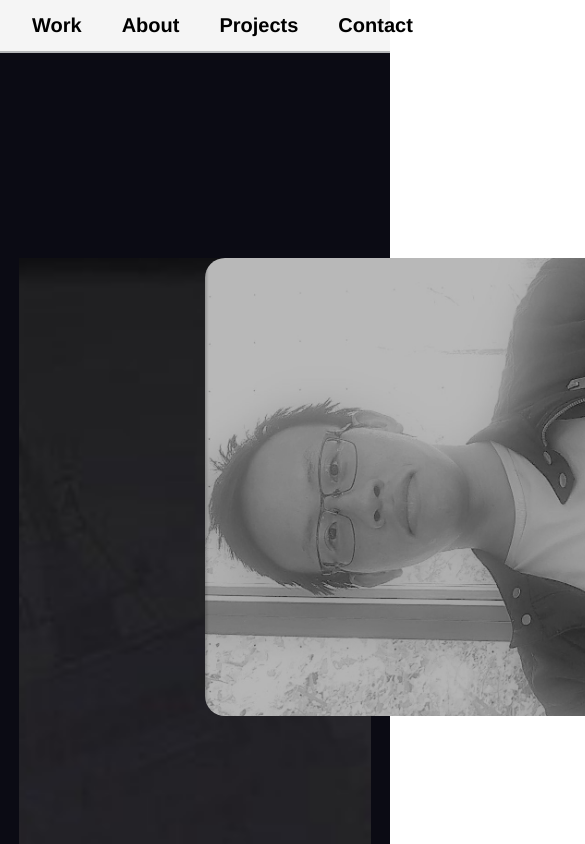
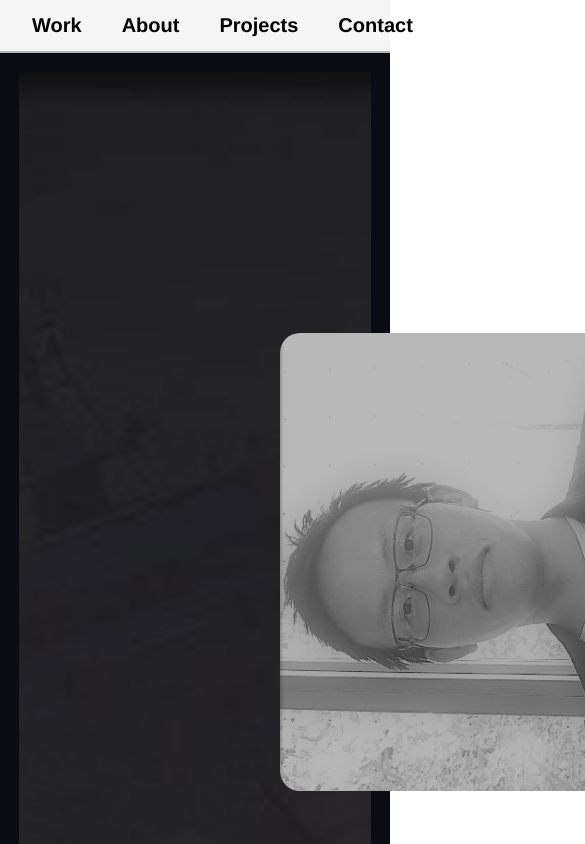
Before and after one commit to garengh4/darksidte, a SvelteKit app: page /about in a window 390 px wide. Shown: the top 844 px of the page, 585 px wide, since content can reach past the window. Built offline with nearby package versions, Linux system fonts and the light colour scheme.

Commit message:
big screen finalized

```diff
--- a/src/lib/Footer.svelte
+++ b/src/lib/Footer.svelte
@@ -49,7 +49,7 @@
     background: #111111;
     /* border-radius: 20px; */
     padding-top: 10em;
-    padding-bottom: 15em;
+    padding-bottom: 20em;
     text-align: center;
   }
   .real-footer > h1 {
--- a/src/routes/about/+page.svelte
+++ b/src/routes/about/+page.svelte
@@ -119,31 +119,8 @@
 </section>
 
 <style>
-  @media (min-width: 768px) {
-    .history-block {
-      background-color: #222222;
-      padding: 1.5em;
-      font-size: medium;
-      border-radius: 10px;
-      width: 21em;/* add @media */
-    }
-    .step-1 {
-      margin-bottom: 0em;
-      margin-top: 12em;
-    }
-    .step-2 {
-      margin-bottom: 4em;
-      margin-top: 8em;
-    }
-    .step-3 {
-      margin-bottom: 8em;
-      margin-top: 4em;
-    }
-    .step-4 {
-      margin-bottom: 12em;
-      margin-top: 0em;
-    }
-  }
+  /* if on big screen */
+  /* ================================================================= */
 
   .history-container {
     /* background-color: red; */
@@ -220,8 +197,8 @@
       "b a a"
       "b c c"
       "b c c";
-    gap: 2em;
-    margin: 10em;
+    gap: 3.5em;
+    padding: 14em;
   }
   /* ===================================================================== */
   .background {
@@ -232,8 +209,36 @@
     /* max-height: 120vh;
     min-height: 120vh; */
   }
+  @media (min-width: 768px) {
+    .history-block {
+      background-color: #222222;
+      padding: 1.5em;
+      font-size: medium;
+      border-radius: 10px;
+      width: 25em;/* add @media */
+    }
+    .step-1 {
+      margin-bottom: 0em;
+      margin-top: 12em;
+    }
+    .step-2 {
+      margin-bottom: 4em;
+      margin-top: 8em;
+    }
+    .step-3 {
+      margin-bottom: 8em;
+      margin-top: 4em;
+    }
+    .step-4 {
+      margin-bottom: 12em;
+      margin-top: 0em;
+    }
+  }
 
-  @media screen and (min-width: 980px) {
+    /* if on small screen */
+  /* ================================================================= */
+
+  @media screen and (max-width: 95px) {
     .about-container{
       padding: 2em 8em 4em 6em;
     }
@@ -242,6 +247,7 @@
     }
     .history-block{
       width: 25em;/* add @media */
+      background-color: red;
     }
     .currently-reading{
       margin: -5em 15em;/* add @media */
```
